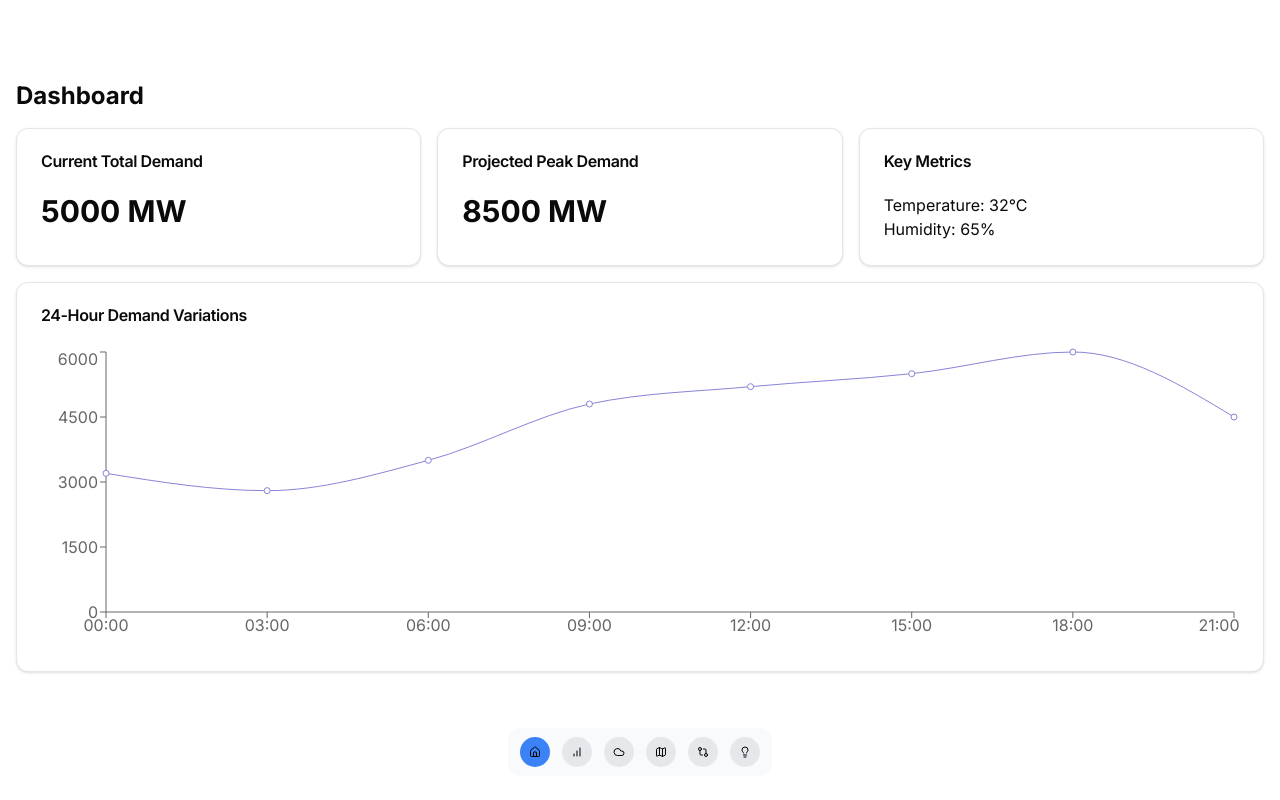
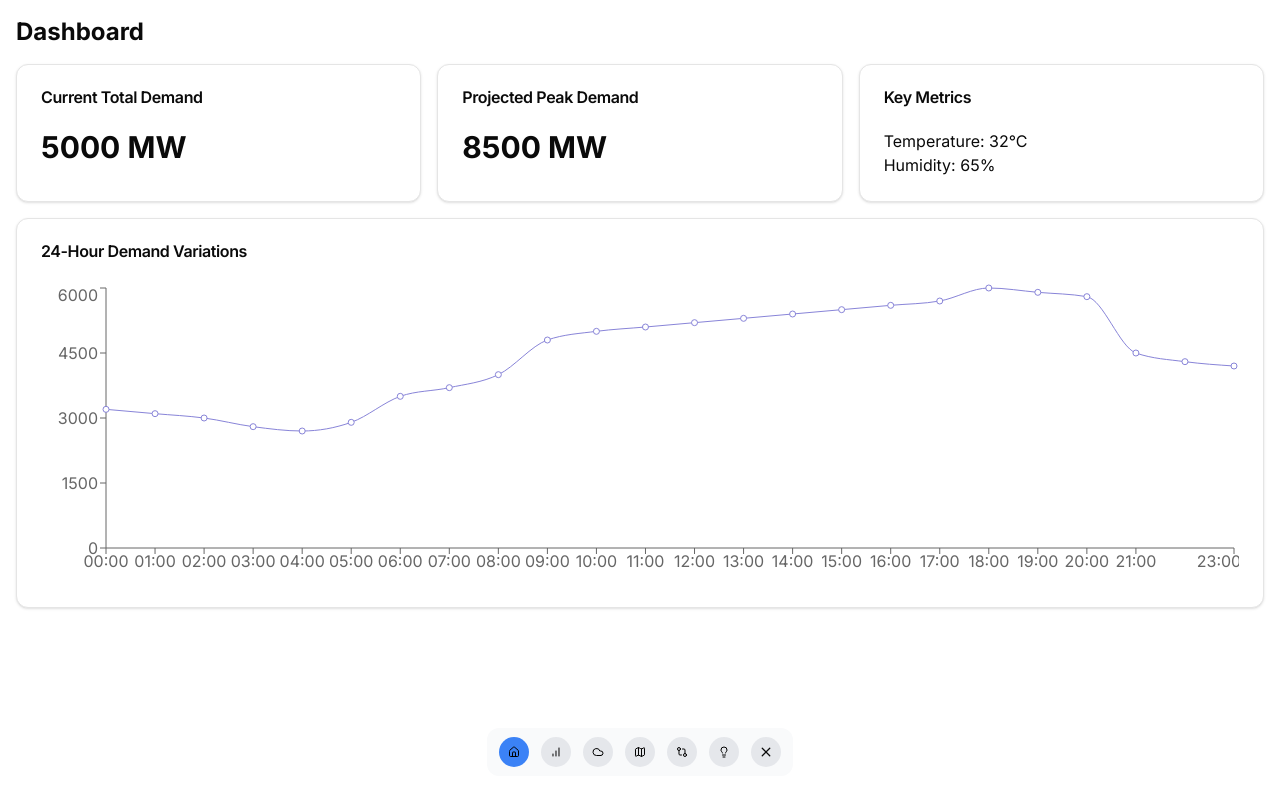
Before and after one commit to ssk-12/VoltWise, a Next.js app: page / in a window 1280 px wide. Built offline with nearby package versions, Linux system fonts and the light colour scheme.

Commit message:
Refactor layout and navigation components; enhance demand chart data and add collapsible functionality to floating dock

```diff
--- a/app/layout.tsx
+++ b/app/layout.tsx
@@ -18,14 +18,9 @@ export default function RootLayout({
   return (
     <html lang="en">
       <body className={inter.className}>
-        <main className="p-4 pt-20">{children}</main>
-        <div className="fixed bottom-4 sm:left-1/2 transform -translate-x-1/2 right-2">
-          <div className="group relative flex items-center justify-center">
-            <div className="transition-all duration-300 scale-75 group-hover:scale-100">
-              <Navigation />
-            </div>
-          </div>
-        </div>
+
+        <main className="p-4">{children}</main>
+        <Navigation />
       </body>
     </html>
   );
--- a/components/DemandChart.tsx
+++ b/components/DemandChart.tsx
@@ -4,13 +4,29 @@ import { Line, LineChart, ResponsiveContainer, Tooltip, XAxis, YAxis } from "rec
 
 const data = [
   { time: "00:00", demand: 3200 },
+  { time: "01:00", demand: 3100 },
+  { time: "02:00", demand: 3000 },
   { time: "03:00", demand: 2800 },
+  { time: "04:00", demand: 2700 },
+  { time: "05:00", demand: 2900 },
   { time: "06:00", demand: 3500 },
+  { time: "07:00", demand: 3700 },
+  { time: "08:00", demand: 4000 },
   { time: "09:00", demand: 4800 },
+  { time: "10:00", demand: 5000 },
+  { time: "11:00", demand: 5100 },
   { time: "12:00", demand: 5200 },
+  { time: "13:00", demand: 5300 },
+  { time: "14:00", demand: 5400 },
   { time: "15:00", demand: 5500 },
+  { time: "16:00", demand: 5600 },
+  { time: "17:00", demand: 5700 },
   { time: "18:00", demand: 6000 },
+  { time: "19:00", demand: 5900 },
+  { time: "20:00", demand: 5800 },
   { time: "21:00", demand: 4500 },
+  { time: "22:00", demand: 4300 },
+  { time: "23:00", demand: 4200 },
 ];
 
 export default function DemandChart() {
--- a/components/Navigation.tsx
+++ b/components/Navigation.tsx
@@ -1,7 +1,6 @@
 "use client";
 
 import React from "react";
-import { FloatingNav } from "./floating-navbar";
 import { Home, BarChart, Cloud, Map, GitCompare, Lightbulb } from 'lucide-react';
 import { FloatingDock } from "./floating-dock";
 
@@ -41,7 +40,8 @@ const navItems = [
 export default function Navigation() {
   return (
     <div className="relative w-full">
-      <FloatingDock items={navItems}/>
+     <FloatingDock items={navItems} collapsible={true} desktopClassName="fixed  bottom-4 scale-75 hover:scale-100  transform -translate-x-1/2" mobileClassName="fixed bottom-4 right-4" />
+
     </div>
   );
 }
--- a/components/floating-dock.tsx
+++ b/components/floating-dock.tsx
@@ -5,7 +5,7 @@
  **/
 
 import { cn } from "@/lib/utils";
-import { IconLayoutNavbarCollapse } from "@tabler/icons-react";
+import { IconLayoutNavbarCollapse, IconLayoutNavbarExpand } from "@tabler/icons-react";
 import {
   AnimatePresence,
   MotionValue,
@@ -17,15 +17,18 @@ import {
 import Link from "next/link";
 import { useRef, useState } from "react";
 import { usePathname } from 'next/navigation';
+import { LucideListCollapse, LucideExpand, Menu, X   } from "lucide-react";
 
 export const FloatingDock = ({
   items,
   desktopClassName,
   mobileClassName,
+  collapsible,
 }: {
   items: { title: string; icon: React.ReactNode; href: string }[];
   desktopClassName?: string;
   mobileClassName?: string;
+  collapsible?: boolean;
 }) => {
   return (
     <>
@@ -93,12 +96,16 @@ const FloatingDockMobile = ({
 const FloatingDockDesktop = ({
   items,
   className,
+  collapsible,
 }: {
   items: { title: string; icon: React.ReactNode; href: string }[];
   className?: string;
+  collapsible?: boolean;
 }) => {
   let mouseX = useMotionValue(Infinity);
   const pathname = usePathname();
+  const [open, setOpen] = useState(true);
+  if (collapsible === false) {
     return (
       <motion.div
         onMouseMove={(e) => mouseX.set(e.pageX)}
@@ -113,20 +120,44 @@ const FloatingDockDesktop = ({
         ))}
       </motion.div>
     );
+  }
+  return (
+    <motion.div
+    onMouseMove={(e) => mouseX.set(e.pageX)}
+    onMouseLeave={() => mouseX.set(Infinity)}
+    className={cn(
+      "mx-auto hidden md:flex h-16 gap-4 items-end  rounded-2xl bg-gray-50 dark:bg-neutral-900 px-4 pb-3",
+      className, `${!open? "right-4":"left-1/2"}`
+    )}
+  >
+    {open && (
+      items.map((item) => (
+        <IconContainer mouseX={mouseX} key={item.title} {...item} isActive={pathname === item.href} />
+      ))
+    )}
+
+    <IconContainer mouseX={mouseX} key={"collapsable_menu"}  title={open? "collapse": "expand"} icon={!open? <Menu /> : <X/>} href="#" onClick={() => setOpen(!open)} type="button" />
+
+  </motion.div>
+  );
 };
 
 function IconContainer({
   mouseX,
   title,
   icon,
-  href,
-  isActive,
+  href = "#",
+  isActive = false,
+  onClick=()=>{},
+  type = "link",
 }: {
   mouseX: MotionValue;
   title: string;
   icon: React.ReactNode;
   href: string;
-  isActive: boolean;
+  isActive?: boolean;
+  onClick?: ()=>void;
+  type?: "button" | "link";
 }) {
   let ref = useRef<HTMLDivElement>(null);
 
@@ -170,6 +201,40 @@ function IconContainer({
 
   const [hovered, setHovered] = useState(false);
 
+  if(type === "button"){
+    return (
+      <motion.div
+      ref={ref}
+      onClick={onClick}
+      style={{ width, height }}
+      onMouseEnter={() => setHovered(true)}
+      onMouseLeave={() => setHovered(false)}
+      className={cn(
+        "aspect-square rounded-full flex items-center justify-center relative",
+        isActive ? "bg-blue-500 dark:bg-blue-700" : "bg-gray-200 dark:bg-neutral-800"
+      )}
+    >
+      <AnimatePresence>
+        {hovered && (
+          <motion.div
+            initial={{ opacity: 0, y: 10, x: "-50%" }}
+            animate={{ opacity: 1, y: 0, x: "-50%" }}
+            exit={{ opacity: 0, y: 2, x: "-50%" }}
+            className="px-2 py-0.5 whitespace-pre rounded-md bg-gray-100 border dark:bg-neutral-800 dark:border-neutral-900 dark:text-white border-gray-200 text-neutral-700 absolute left-1/2 -translate-x-1/2 -top-8 w-fit text-xs"
+          >
+            {title}
+          </motion.div>
+        )}
+      </AnimatePresence>
+      <motion.div
+        style={{ width: widthIcon, height: heightIcon }}
+        className="flex items-center justify-center"
+      >
+        {icon}
+      </motion.div>
+    </motion.div>
+    )
+  }
   return (
     <Link href={href}>
       <motion.div
```
Lines whose indentation alone changed are shown as unchanged.
